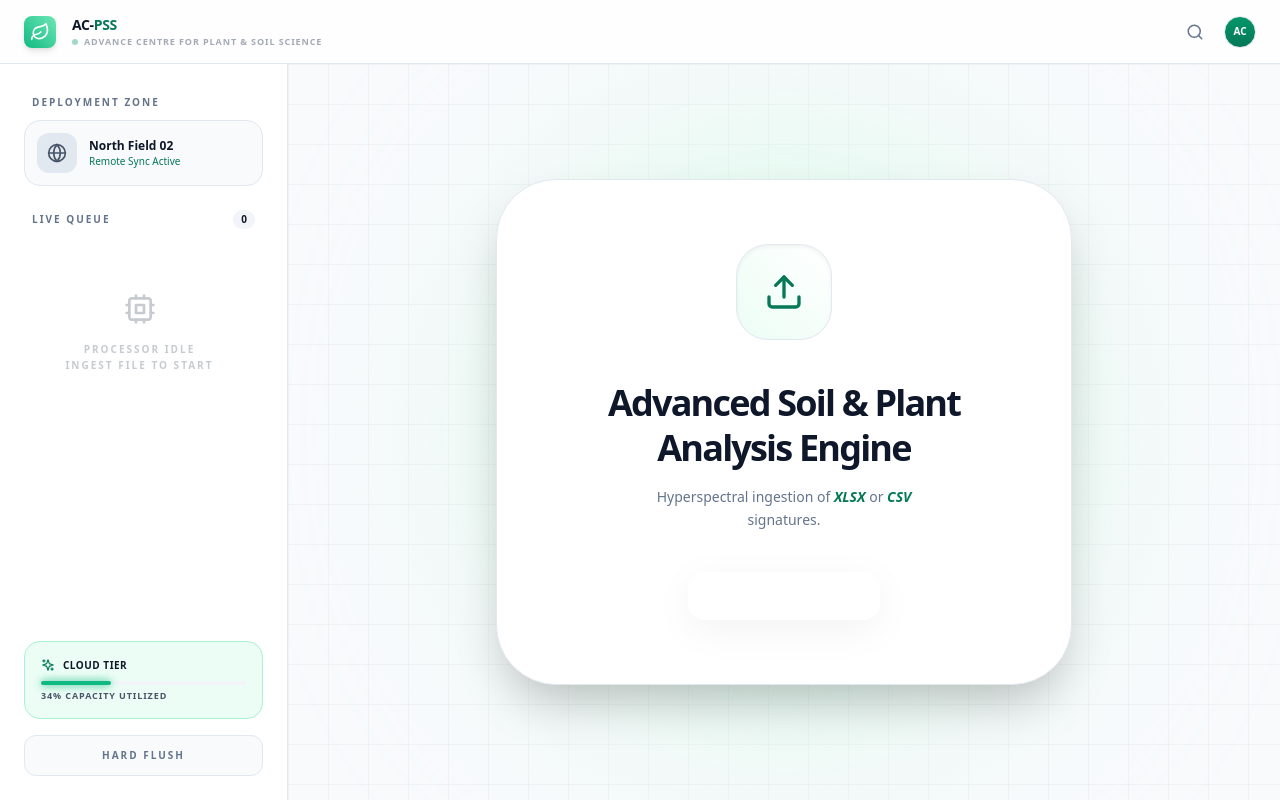
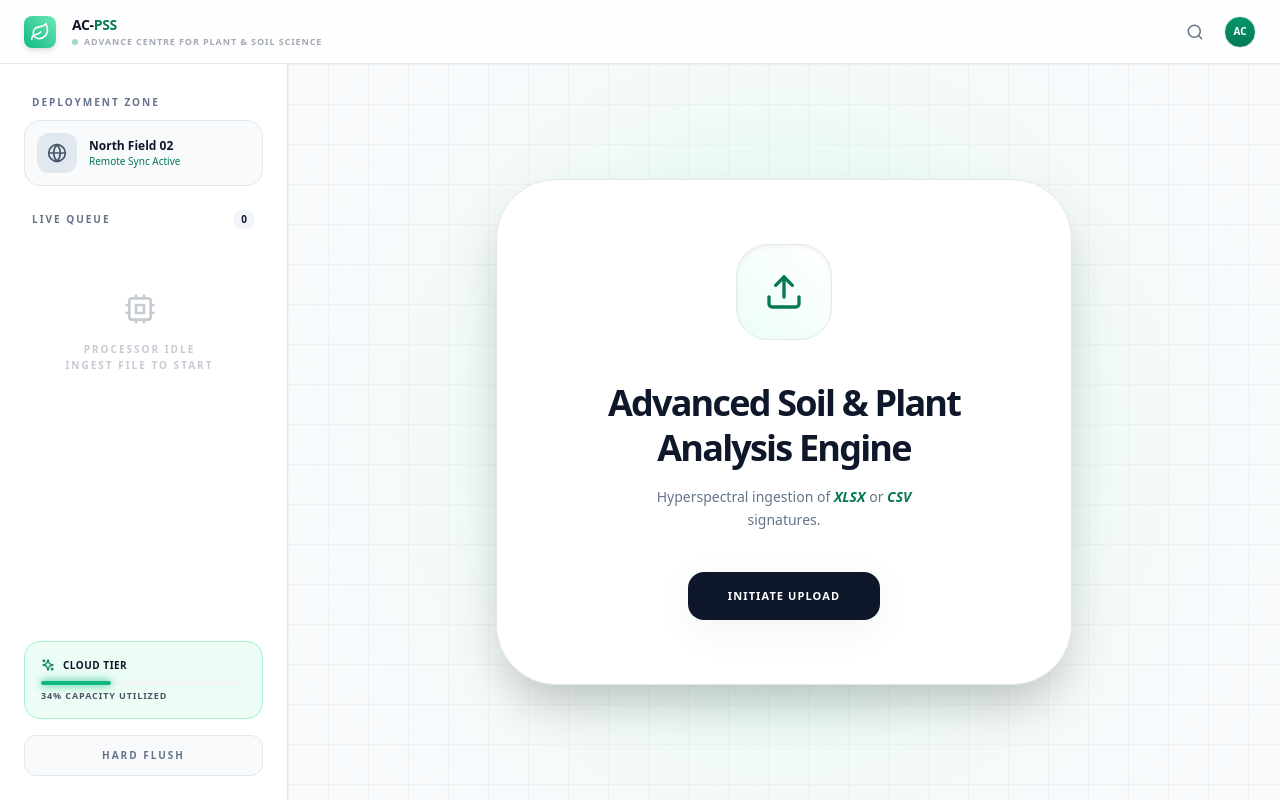
Before and after one commit to s1dd4rth/spectro, a React (Vite) app in the folder spectrolux-pro/: page / in a window 1280 px wide. Built offline with nearby package versions, Linux system fonts and the light colour scheme.

Commit message:
fix: change upload button color to contrast in light mode

```diff
--- a/spectrolux-pro/src/App.jsx
+++ b/spectrolux-pro/src/App.jsx
@@ -324,7 +324,7 @@ const App = () => {
                                 </div>
 
                                 <input id="file-upload" type="file" accept=".csv,.xlsx,.xls" className="hidden" onChange={handleFileUpload} />
-                                <button className="px-10 py-4 bg-white text-white rounded-2xl font-black text-[11px] uppercase tracking-widest shadow-[0_10px_40px_rgba(0,0,0,0.05)] hover:shadow-black/5 transition-all active:scale-95">
+                                <button className="px-10 py-4 bg-slate-900 text-white rounded-2xl font-black text-[11px] uppercase tracking-widest shadow-[0_10px_40px_rgba(0,0,0,0.05)] hover:shadow-black/5 transition-all active:scale-95">
                                     Initiate Upload
                                 </button>
                             </div>
```
